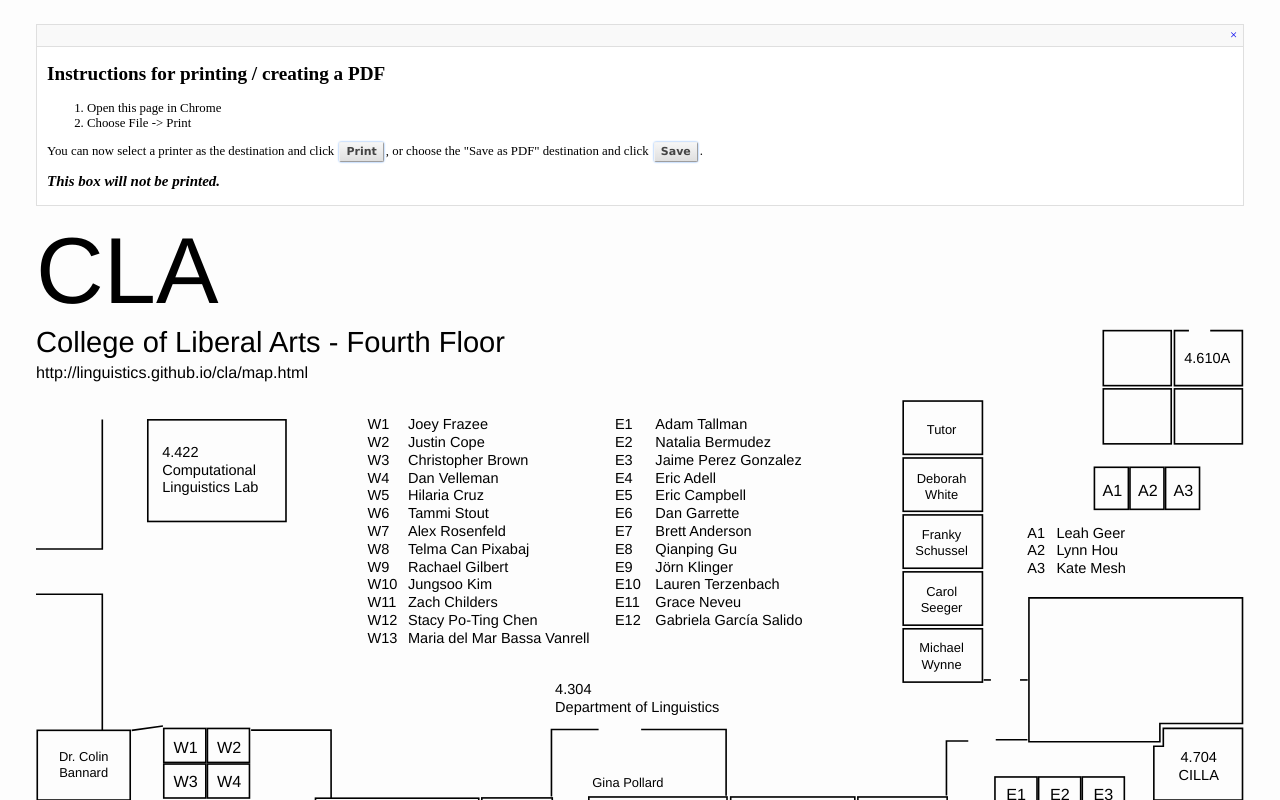
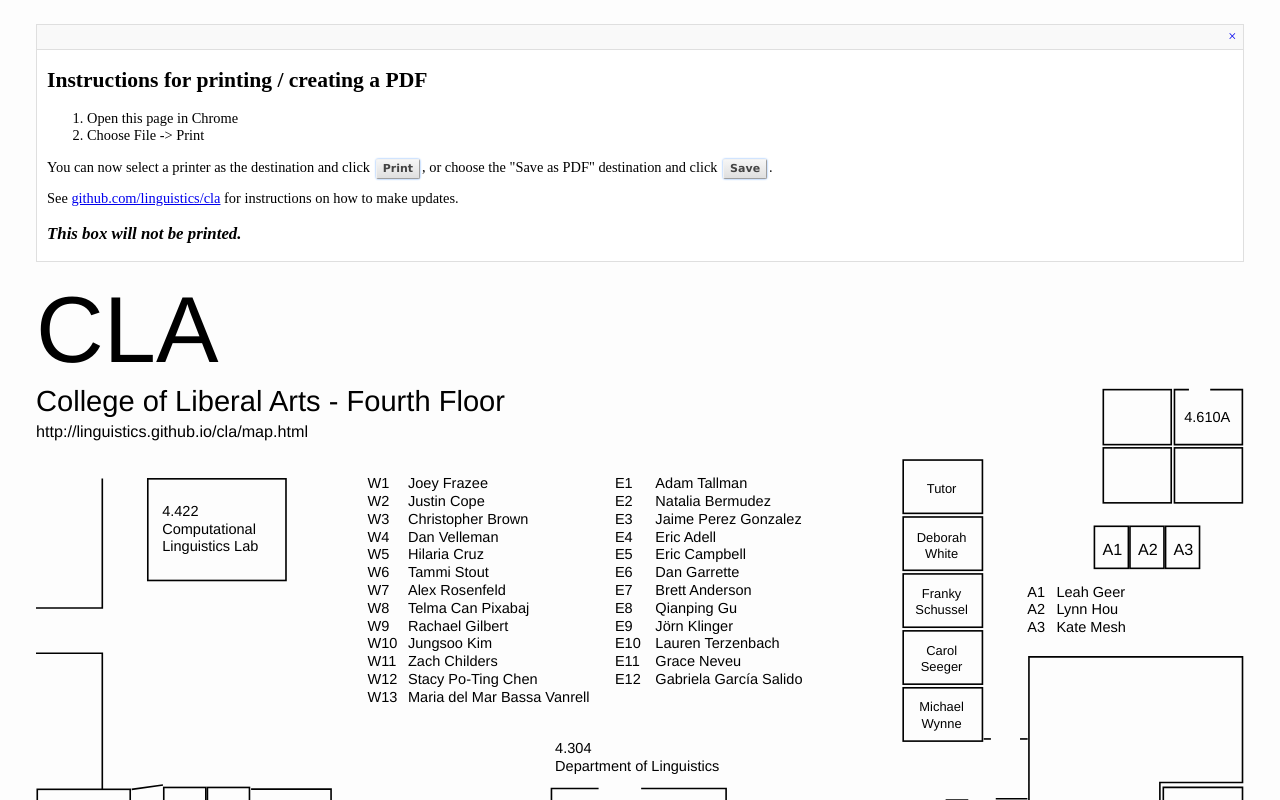
Before and after one commit to linguistics/rlp, a plain HTML site: page map.html in a window 1280 px wide. Shown: the top 800 px of the page. Drawn offline with Linux system fonts and the light colour scheme.

Commit message:
Add link back to repo on map page

```diff
--- a/map.html
+++ b/map.html
@@ -9,7 +9,7 @@
   }
   @page {
     size: landscape;
-    /* auto vertical margin doesn't work on the body so put it here */
+    /* auto vertical margins don't work on the body so put it here */
     margin: auto 0;
   }
   @media screen {
@@ -17,13 +17,13 @@
       background-color: #FDFDFD;
     }
     .instructions {
+      display: none;
       margin-bottom: 2em;
-      display: none;
       border: 1px solid #DFDFDF;
       background-color: white;
-      font-size: 80%;
+      font-size: 90%;
     }
-    .instructions a {
+    .instructions > a {
       display: block;
       text-align: right;
       background-color: #F9F9F9;
@@ -31,7 +31,7 @@
       padding: .5ex 1ex;
       text-decoration: none;
     }
-    .instructions a:hover {
+    .instructions > a:hover {
       background-color: #EFEFEF;
       color: black
     }
@@ -71,7 +71,11 @@
         <li>Choose File -> Print</li>
       </ol>
       <p>You can now select a printer as the destination and click <span class="button">Print</span>,
-        or choose the "Save as PDF" destination and click <span class="button">Save</span>.</p>
+        or choose the "Save as PDF" destination and click <span class="button">Save</span>.
+      </p>
+      <p>
+        See <a href="https://github.com/linguistics/cla">github.com/linguistics/cla</a> for instructions on how to make updates.
+      </p>
       <h3><i>This box will not be printed.</i></h3>
     </div>
   </section>
@@ -99,7 +103,7 @@
   });
   if (window.location.hash != '#print') {
     $('.instructions').show();
-    $('.instructions a').on('click', function() {
+    $('.instructions > a').on('click', function() {
       $('.instructions').slideUp(200);
     })
   }
```
